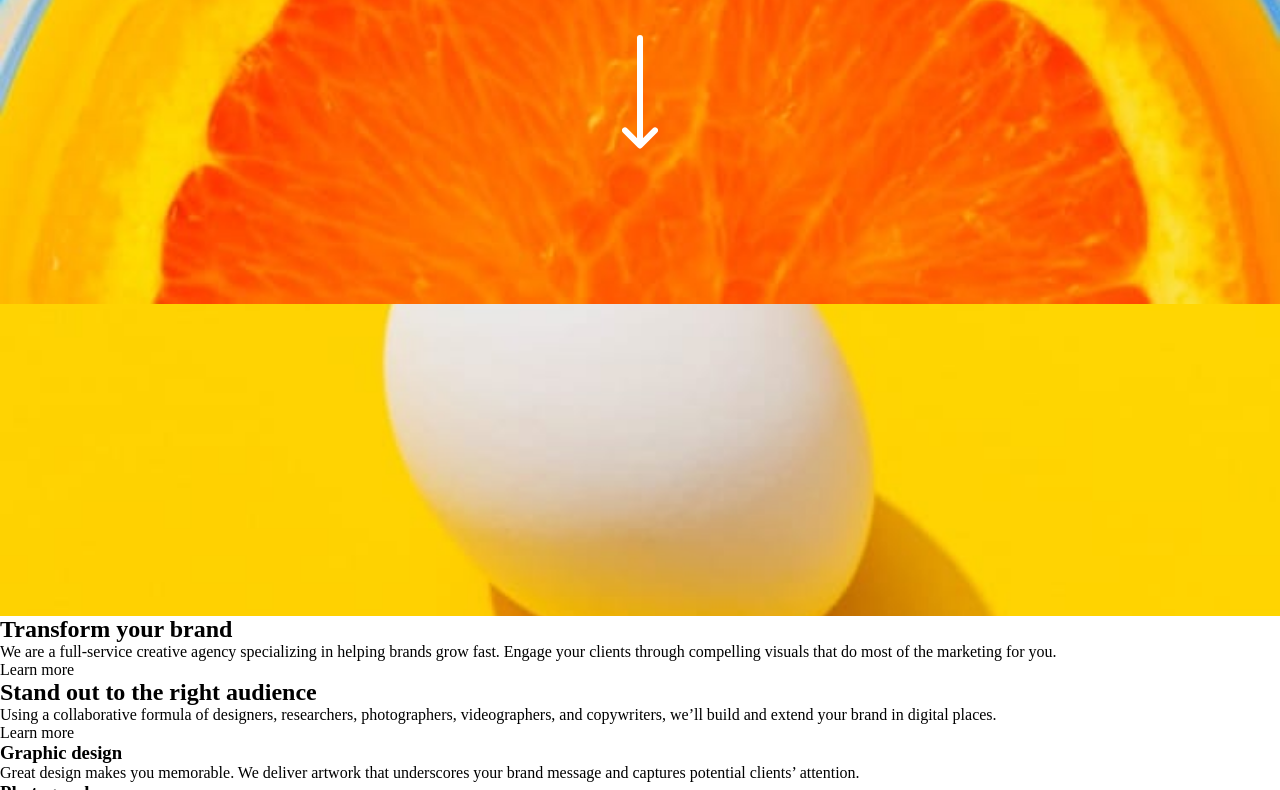
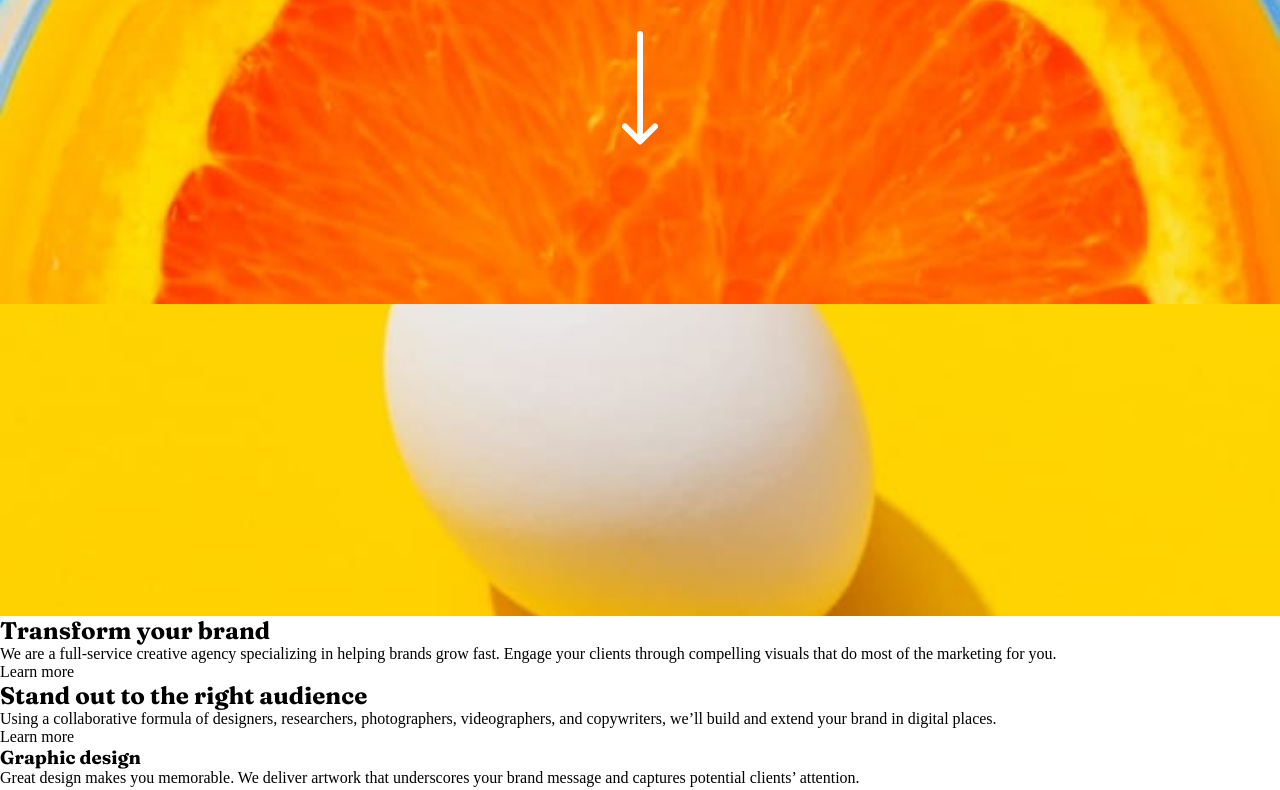
Before and after one commit to veroisla/Frontend-Mentor-Sunnyside-agendcy-landing-page, a React app: page docs/index.html in a window 1280 px wide. Shown: the part 216-1006 px from the top of the page. Built offline with nearby package versions, Linux system fonts and the light colour scheme.

Commit message:
Publish in GitHub Pages

```diff
--- a/docs/index.html
+++ b/docs/index.html
@@ -1 +1 @@
-<html lang="es"><head><meta charset="UTF-8"/><meta http-equiv="X-UA-Compatible" content="IE=edge"/><meta name="viewport" content="width=device-width,initial-scale=1"/><link rel="icon" type="image/png" sizes="32x32" href="./favicon.ico"/><title>Frontend Mentor | Sunnyside agency landing page</title><script defer="defer" src="./static/js/main.a3c8157e.js"></script></head><body><noscript>You need to enable JavaScript to run this app.</noscript><div id="root"></div></body></html>
+<html lang="es"><head><meta charset="UTF-8"/><meta http-equiv="X-UA-Compatible" content="IE=edge"/><meta name="viewport" content="width=device-width,initial-scale=1"/><link rel="icon" type="image/png" sizes="32x32" href="./favicon.ico"/><link href="https://fonts.googleapis.com/css2?family=Barlow:wght@600&display=swap" rel="stylesheet"/><link href="https://fonts.googleapis.com/css2?family=Fraunces:opsz,wght@9..144,700;9..144,900&display=swap" rel="stylesheet"/><title>Frontend Mentor | Sunnyside agency landing page</title><script defer="defer" src="./static/js/main.72a5bdd5.js"></script><link href="./static/css/main.26c7bcf5.css" rel="stylesheet"></head><body><noscript>You need to enable JavaScript to run this app.</noscript><div id="root"></div></body></html>
```
Also changed, not shown: docs/asset-manifest.json, docs/static/js/main.72a5bdd5.js.LICENSE.txt (renamed from docs/static/js/main.a3c8157e.js.LICENSE.txt), docs/static/media/icon-arrow-down.979ef07a7cbb07d35f05bbaa093f7489.svg (added), docs/static/media/icon-hamburger.7764b7eb6060edb45161f8b146f1373c.svg (added), docs/static/media/image-header.9167cda0c72b56b2cda5.jpg (added), docs/static/media/logo.4271b8992622e4dd1cc7de08466dab06.svg (renamed from src/images/logo.svg), 6 other files.
